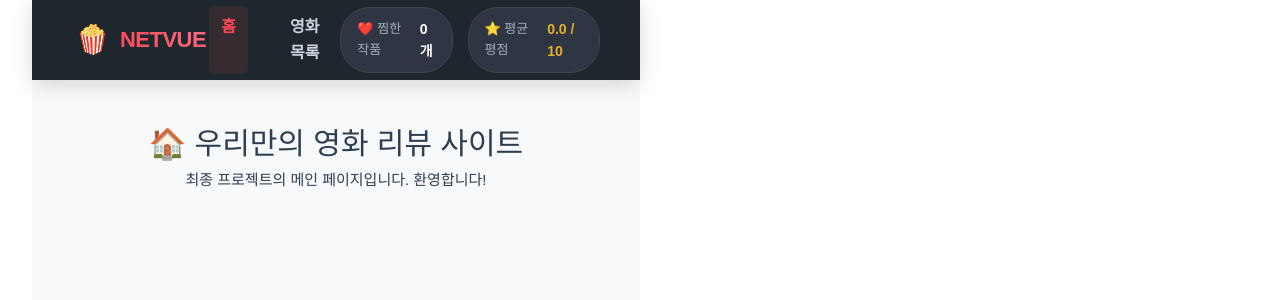
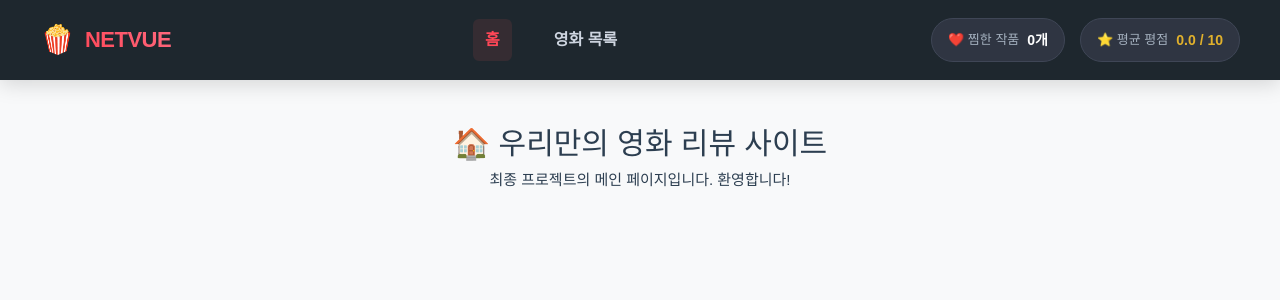
Before and after one commit to amaris0000/SPA_FinalExam, a Vue app: page / in a window 1280 px wide. Shown: the top 300 px of the page. Built offline with nearby package versions, Linux system fonts and the light colour scheme.

Commit message:
Fianl Movie App

```diff
--- a/src/assets/main.css
+++ b/src/assets/main.css
@@ -1,6 +1,6 @@
 @import './base.css';
 
-#app {
+/* #app {
   max-width: 1280px;
   margin: 0 auto;
   padding: 2rem;
@@ -32,4 +32,4 @@ a,
     grid-template-columns: 1fr 1fr;
     padding: 0 2rem;
   }
-}
+} */
--- a/src/views/MovieDetailView.vue
+++ b/src/views/MovieDetailView.vue
@@ -85,6 +85,7 @@ const generateAIReview = async () => {
           <img v-if="store.selectedMovie?.poster_path"
             :src="`https://image.tmdb.org/t/p/w500${store.selectedMovie.poster_path}`"
             :alt="main-poster"
+            class="main-poster"
           /><div v-else class="poster-placeholder">포스터 이미지 없음</div>
         </div>
         <div class="info-zone">
```
